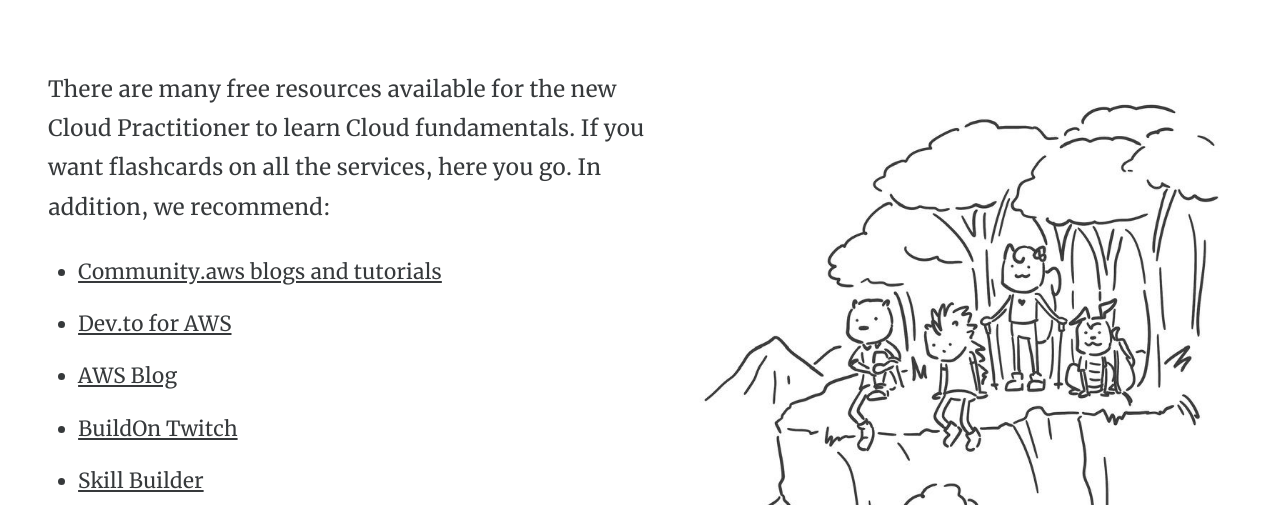
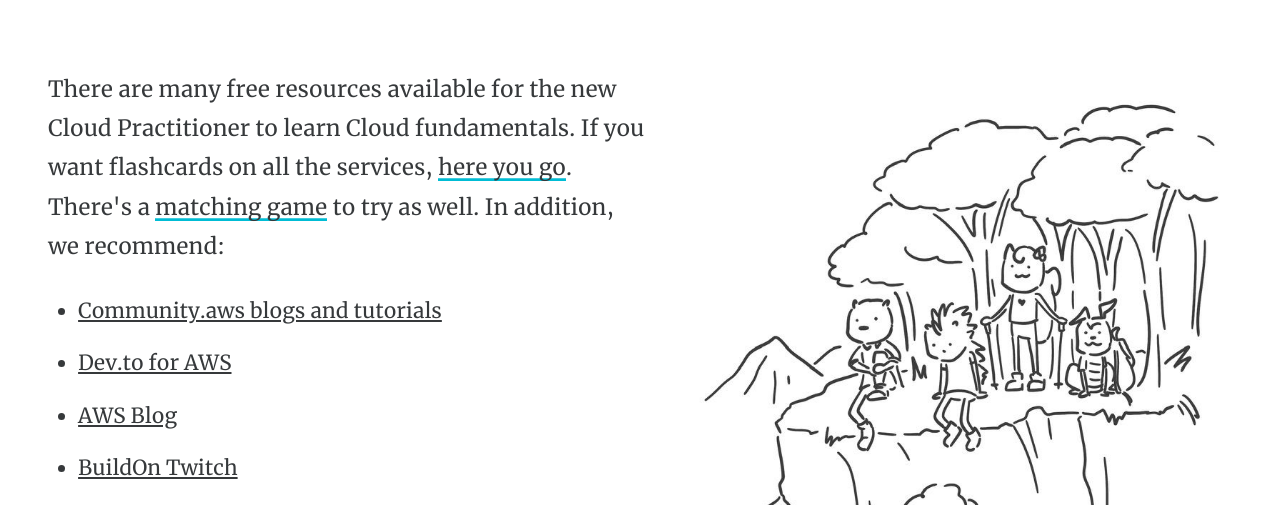
Before and after one commit to jlooper/illustrated-aws, an Astro site: page /resources in a window 1280 px wide. Shown: the part 264-769 px from the top of the page. Built offline with nearby package versions, Linux system fonts and the light colour scheme; Astro itself is replaced by a stand-in of ours.

Commit message:
editing links

```diff
--- a/src/pages/resources.astro
+++ b/src/pages/resources.astro
@@ -13,7 +13,7 @@
 
       <p>
         There are many free resources available for the new Cloud Practitioner
-        to learn Cloud fundamentals. If you want flashcards on all the services, <a href="https://quizlet.com/820226351/flashcards?funnelUUID=8ceecd6b-0864-4558-84d9-ddec5d545841"></a>here you go</a>. In addition, we recommend:
+        to learn Cloud fundamentals. If you want flashcards on all the services, <a href="https://quizlet.com/820226351/flashcards?funnelUUID=8ceecd6b-0864-4558-84d9-ddec5d545841">here you go</a>. There's a <a href="https://quizlet.com/820226351/match">matching game</a> to try as well. In addition, we recommend:
       </p>
 
         <ul>
```
